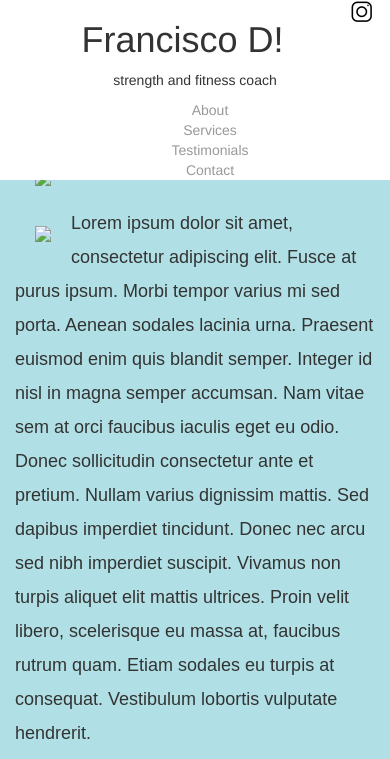
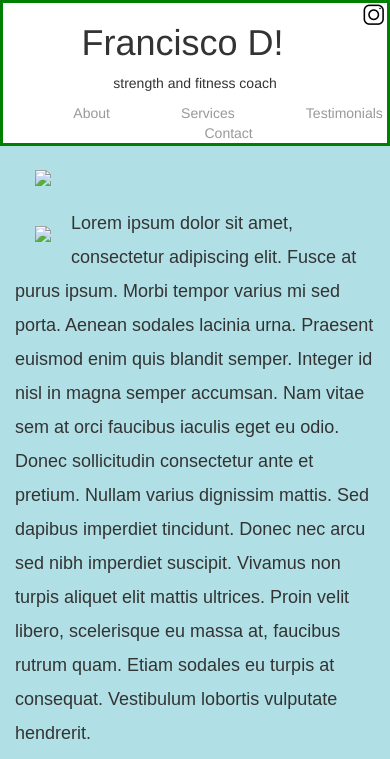
Before and after one commit to nnien001/fitness, a PHP site: page / in a window 390 px wide. Shown: the top 759 px of the page. Run offline with PHP 8.4, Linux system fonts and the light colour scheme; some libraries are stand-ins or nearby versions.

Commit message:
messing with viewport

```diff
--- a/assets/css/style.css
+++ b/assets/css/style.css
@@ -5,6 +5,7 @@
 
 
 */
+
 
 nav {
 
@@ -32,6 +33,7 @@
 }
 
 /* column adjustments for responsive design */
+/*
 .col-1 {width: 8.33%;}
 .col-2 {width: 16.66%;}
 .col-3 {width: 25%;}
@@ -44,15 +46,16 @@
 .col-10 {width: 83.33%;}
 .col-11 {width: 91.66%;}
 .col-12 {width: 100%;}
-
+*/
 
 /* header */
 #masthead {
 	background-color: white;
 	position: fixed;
 	text-align: center;
+	border: 3px solid green;
+	z-index: 99;
 	width: 100%;
-	z-index: 99;
 
 }
 
@@ -119,3 +122,85 @@
 #contactMe {
 
 }
+
+
+
+
+@media screen and (max-width: 980px)  {
+
+ 	.container {
+			width: 81%;
+		}
+
+		.main-section {
+			width: 55%;
+
+		}
+
+		.auth-image {
+			width: 100%;
+			height: auto;
+
+		}
+
+
+@media screen and (max-width: 768px)  {
+
+	.container {
+		width: 95%;
+	}
+
+	.main-section {
+		width: 95%;
+
+	}
+
+	.auth-image {
+		width: 50%;
+		height: auto;
+	}
+
+	.sidebar {
+
+		max-width: 95%;
+		float: left;
+
+	}
+
+}
+
+@media screen and (max-width: 640px)  {
+	.container {
+		width: 100%;
+	}
+
+	.auth-image {
+		width: 100%;
+		height: auto;
+	}
+
+	.sidebar {
+		max-width: 95%;
+		float: left;
+	}
+
+
+	#logo {
+		width: 100%;
+		float: center;
+	}
+
+	nav {
+		float: none;
+		margin-top: 0px;
+
+	}
+	nav a {
+		margin-left: 8%;
+		padding-left: 8%;
+
+	}
+
+	.main-section {
+	margin-top: 30px;
+}
--- a/index.html
+++ b/index.html
@@ -8,11 +8,13 @@
 
 		<link rel="stylesheet" type="text/css" href="assets/css/style.css">
 
+		<meta name= "viewport" content="width=device-width, initial-scale=1">
+
 		<title>Francisco D's website</title>
 	</head>
 	<body>
 		<header id="masthead">
-			<div class="container-fluid">
+
 
 				<a href="https://www.instagram.com"><img class="img-social" src="assets/images/instagram_new1600.png"></a>
 
@@ -26,25 +28,25 @@
 
 				<div class="row">
 					<nav>
-						<div class="col-md-3">
+
 							<a href="index.html">About</a>
-						</div>
-						<div class="col-md-3">
+
+
 							<a href="services.html">Services</a>
-						</div>
-						<div class="col-md-3">
+
+
 							<a href="testimonials.html">Testimonials</a>
-						</div>
-						<div class="col-md-3">
+
+
 							<a href="contact.html">Contact</a>
-						</div>
+
 					</nav>
 				</div>
 
-			</div>
+
 		</header>
 
-		<div id= "mainContainer" class="container-fluid">
+		<div id= "mainContainer" class="container">
 
 
 			<section id="banner">
```
